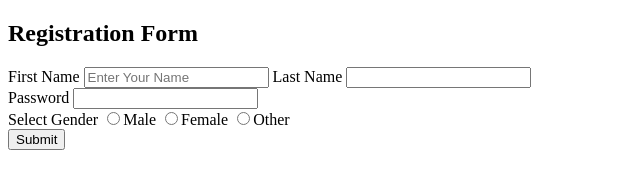
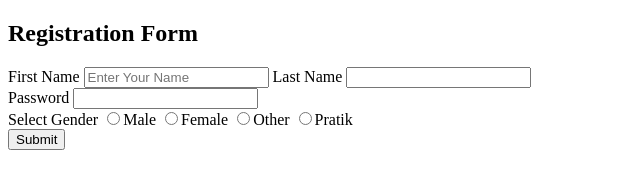
Before and after one commit to Moradiyaconsultancy/moradiyaconsultancy, a plain HTML site: page index.html in a window 1280 px wide. Shown: the full height of the page, 0-640 px from the left. Drawn offline with Linux system fonts and the light colour scheme.

Commit message:
Update index.html

```diff
--- a/index.html
+++ b/index.html
@@ -9,7 +9,8 @@ Last Name <input type="text"><br>
 Password <input type="password"> <br>
 Select Gender <input type="radio" name="1">Male
  <input type="radio" name="1">Female
- <input type="radio" name="1">Other <br>
+ <input type="radio" name="1">Other
+ <input type="radio" name="1">Pratik <br>
 <button type=submit value="submit">Submit
 </button>
 </form>
```
